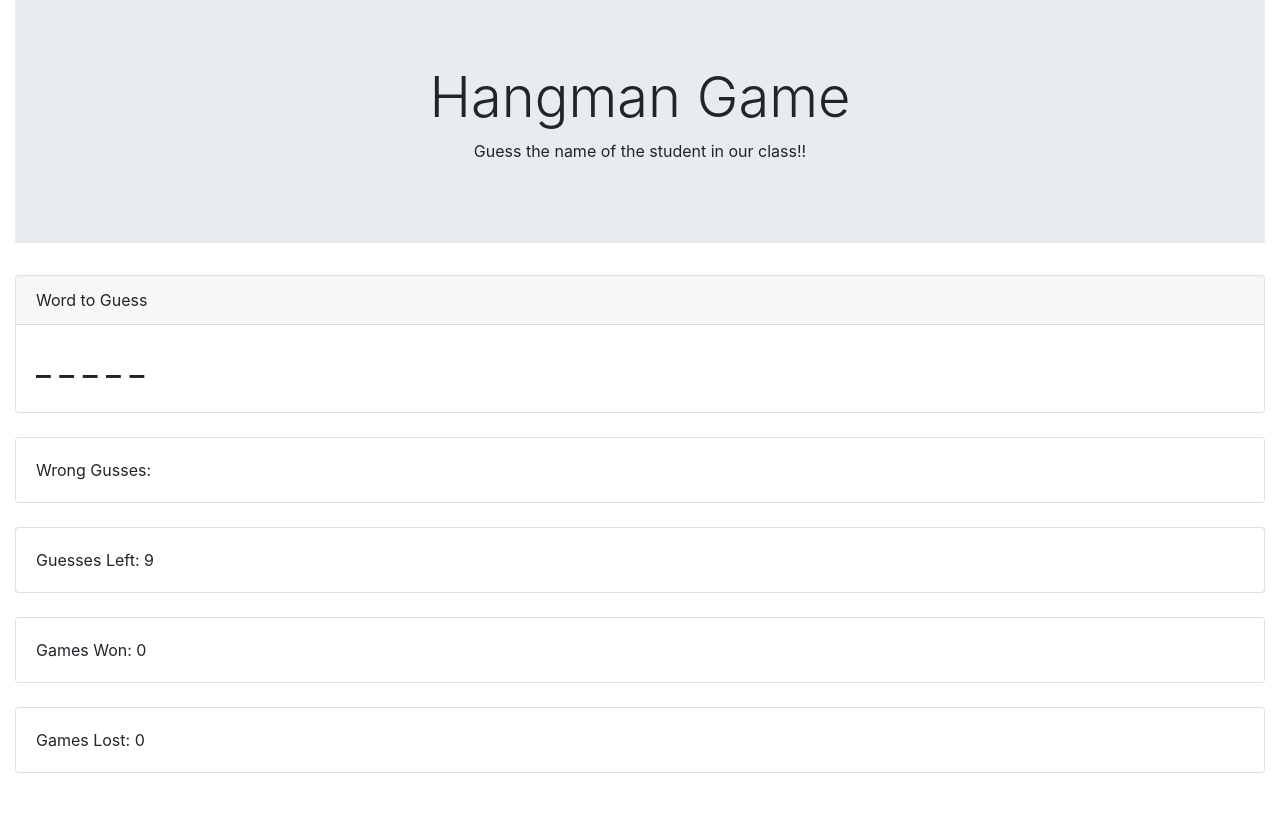
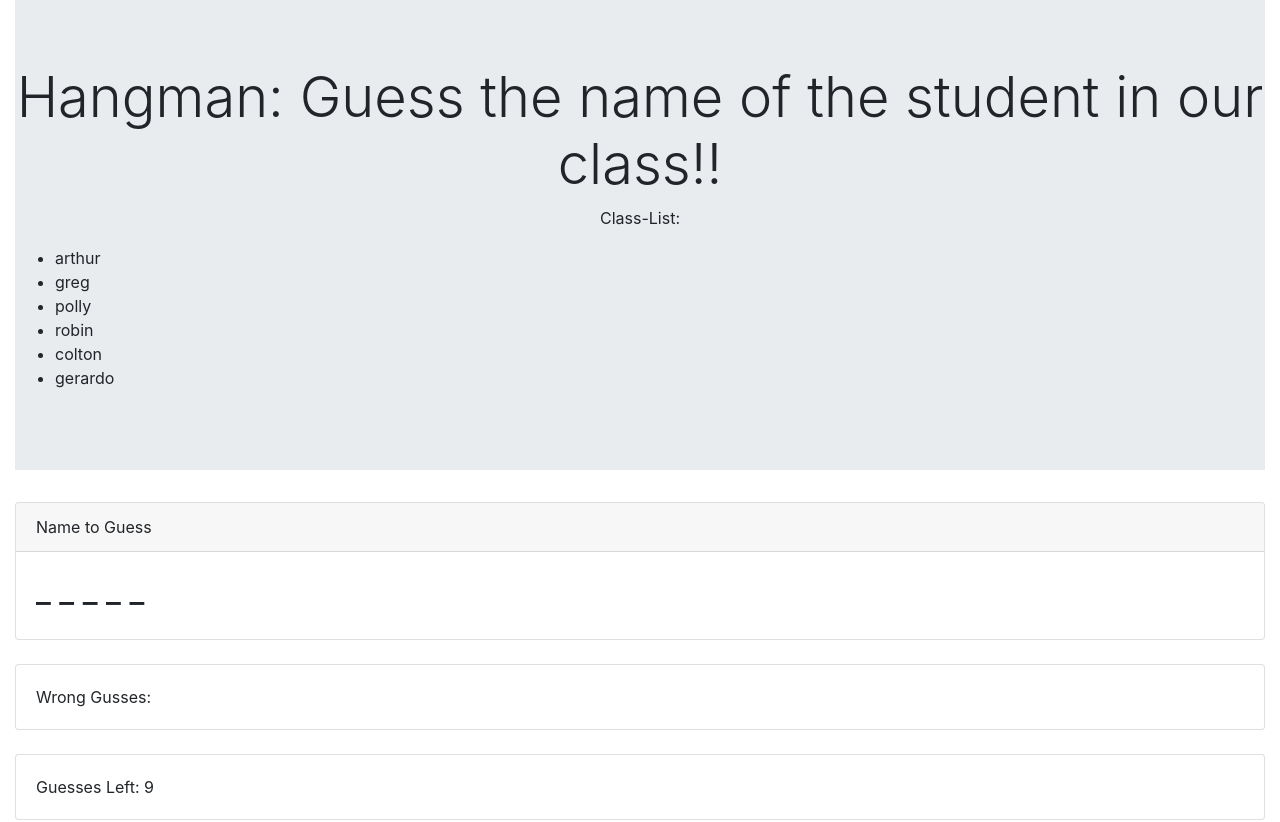
Before and after one commit to artpolly1/hangman.github.io, a plain HTML site: page index.html in a window 1280 px wide. Shown: the top 822 px of the page. Before the commit the page ends 800 px from the top, so only its background shows below. Drawn offline with nearby package versions, Linux system fonts and the light colour scheme.

Commit message:
updated class name list

```diff
--- a/index.html
+++ b/index.html
@@ -12,13 +12,24 @@
 
         <div class="container-fluid">
                 <div class="jumbotron jumbotron-fluid">
-                        <h1 class="display-4 text-center">Hangman Game</h1>
-                        <p class="text-center">Guess the name of the student in our class!!</p>
+                        <h1 class="display-4 text-center">Hangman: Guess the name of the student in our class!!</h1>
+                        <p class="text-center">
+                          Class-List:
+                          <ul>
+                            <li>arthur</li>
+                            <li>greg</li>
+                            <li>polly</li>
+                            <li>robin</li>
+                            <li>colton</li>
+                            <li>gerardo</li>
+
+                          </ul>
+                        </p>
                     </div>
 
                     <div class="card">
                             <div class="card-header">
-                             Word to Guess
+                             Name to Guess
                             </div>
                             <div class="card-body">
                               <h2 id="nameToGuess">_ _ _  </h2>
```
